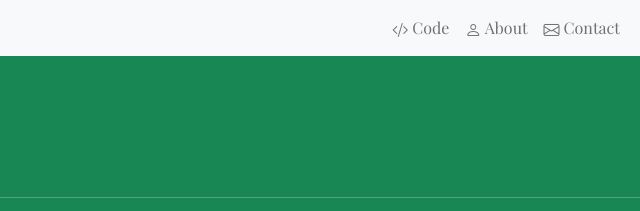
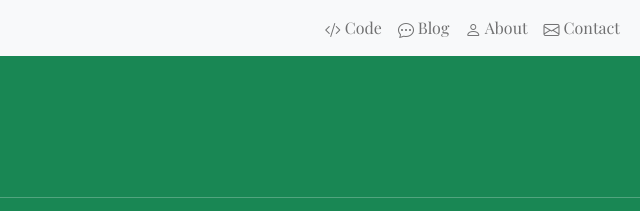
Before and after one commit to lasivori/portfolio, a plain HTML site: page about.html in a window 1280 px wide. Shown: the top 211 px of the page, 640-1280 px from the left. Drawn offline with nearby package versions, Linux system fonts and the light colour scheme; files whose address does not match are found by name.

Commit message:
Update about.html

```diff
--- a/about.html
+++ b/about.html
@@ -29,6 +29,11 @@
 					<li class="nav-item">
 						<a class="nav-link" href="projects.html">
 							<i class="bi bi-code-slash"></i> Code
+						</a>
+					</li>
+					<li class="nav-item">
+						<a class="nav-link" href="blog.html">
+							<i class="bi bi-chat-dots"></i> Blog
 						</a>
 					</li>
 					<li class="nav-item">
```
